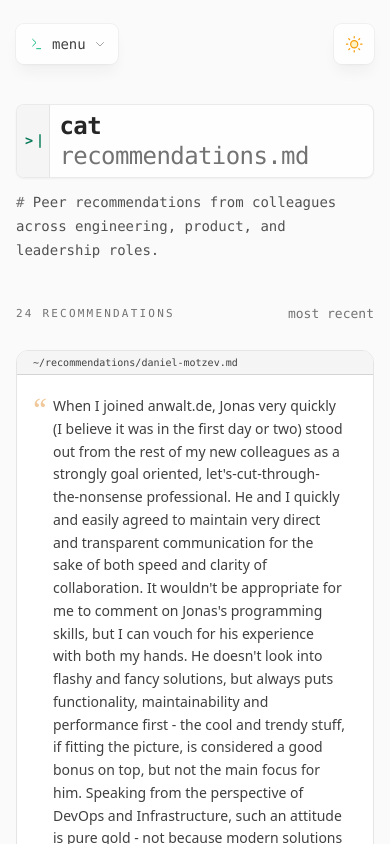
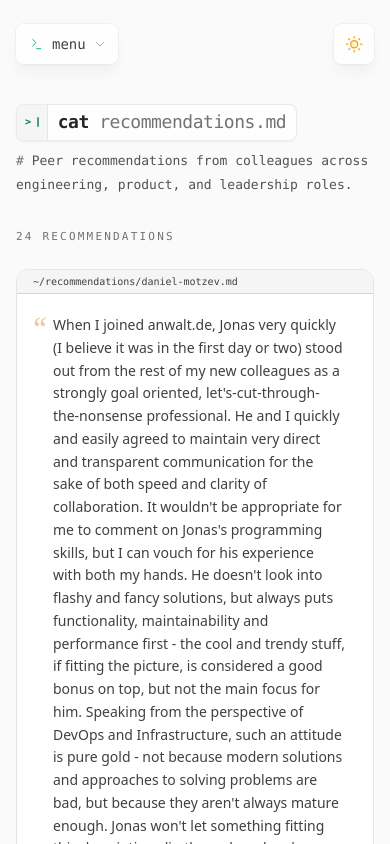
Before and after one commit to wukis/cv-next, a Next.js app: page /recommendations in a window 390 px wide. Shown: the top 844 px of the page. Built offline with nearby package versions, Linux system fonts and the light colour scheme.

Commit message:
Mobile friendly adjustments

```diff
--- a/src/app/about/page.tsx
+++ b/src/app/about/page.tsx
@@ -81,11 +81,11 @@ export default function About() {
           <div className="grid grid-cols-1 gap-10 lg:grid-cols-[18rem_minmax(0,1fr)]">
             <aside className="space-y-8">
               <div className="border-b border-neutral-200 pb-8 dark:border-neutral-700">
-                <div className="aspect-[4/4.4] w-full max-w-[18rem] overflow-hidden rounded-xl shadow-lg ring-4 ring-white dark:ring-neutral-800">
+                <div className="mx-auto aspect-[4/4.4] w-full max-w-[9rem] overflow-hidden rounded-xl shadow-lg ring-4 ring-white sm:max-w-[14rem] dark:ring-neutral-800">
                   <Image
                     src={portraitImage}
                     alt="Jonas Petrik - Staff Engineer and Team Lead"
-                    sizes="(min-width: 1024px) 18rem, (min-width: 640px) 14rem, 100vw"
+                    sizes="(min-width: 1024px) 14rem, (min-width: 640px) 14rem, 9rem"
                     className="h-full w-full object-cover"
                     priority={false}
                   />
--- a/src/components/ExperienceClientPage.tsx
+++ b/src/components/ExperienceClientPage.tsx
@@ -431,11 +431,11 @@ function Education({
                 <h3 className="text-lg font-semibold text-neutral-800 dark:text-neutral-100">
                   {education.institution}
                 </h3>
-                <div className="mt-1 flex flex-wrap items-center gap-x-3 gap-y-1 text-sm text-neutral-700 dark:text-neutral-200">
+                <div className="mt-1 flex flex-col items-start gap-1 text-sm text-neutral-700 dark:text-neutral-200 sm:flex-row sm:flex-wrap sm:items-center sm:gap-x-3 sm:gap-y-1">
                   <span className="font-mono text-neutral-500 dark:text-neutral-400">
                     {duration.years}y
                   </span>
-                  <span className="text-neutral-300 dark:text-neutral-600">
+                  <span className="hidden text-neutral-300 sm:inline dark:text-neutral-600">
                     ·
                   </span>
                   <span className="flex items-center gap-1">
@@ -470,7 +470,7 @@ function Education({
               <div className="mt-1.5 h-2 w-2 flex-shrink-0 rounded-full bg-neutral-400 dark:bg-neutral-500" />
 
               <div className="min-w-0 flex-1">
-                <div className="flex flex-wrap items-center gap-2">
+                <div className="flex flex-col items-start gap-1 sm:flex-row sm:flex-wrap sm:items-center sm:gap-2">
                   <h4 className="font-medium text-neutral-800 dark:text-neutral-100">
                     {education.studyType} in {education.area}
                   </h4>
@@ -651,11 +651,11 @@ function Work({
                           companyData.company
                         )}
                       </h3>
-                      <div className="mt-1 flex flex-wrap items-center gap-x-3 gap-y-1 text-sm text-neutral-700 dark:text-neutral-200">
+                      <div className="mt-1 flex flex-col items-start gap-1 text-sm text-neutral-700 dark:text-neutral-200 sm:flex-row sm:flex-wrap sm:items-center sm:gap-x-3 sm:gap-y-1">
                         <span className="font-mono text-neutral-500 dark:text-neutral-400">
                           {formatDuration(companyData.totalDuration)}
                         </span>
-                        <span className="text-neutral-300 dark:text-neutral-600">
+                        <span className="hidden text-neutral-300 sm:inline dark:text-neutral-600">
                           ·
                         </span>
                         <span className="flex items-center gap-1">
@@ -684,7 +684,7 @@ function Work({
                         </span>
                         {hasMultipleRoles && (
                           <>
-                            <span className="text-neutral-300 dark:text-neutral-600">
+                            <span className="hidden text-neutral-300 sm:inline dark:text-neutral-600">
                               ·
                             </span>
                             <span className="inline-flex items-center gap-1 text-neutral-500 dark:text-neutral-400">
@@ -741,10 +741,11 @@ function Work({
                           <div className="mt-[7px] h-2 w-2 flex-shrink-0 rounded-full bg-neutral-400 dark:bg-neutral-500" />
 
                           <div className="min-w-0 flex-1">
-                            <div className="flex flex-wrap items-center gap-2">
+                            <div className="flex flex-col items-start gap-1 sm:flex-row sm:flex-wrap sm:items-center sm:gap-2">
                               <h4 className="font-medium text-neutral-900 dark:text-neutral-100">
                                 {experience.position}
                               </h4>
+                              <div className="flex flex-wrap items-center gap-2">
                                 <span className="font-mono text-[10px] uppercase tracking-wider text-neutral-500 dark:text-neutral-400">
                                   {formatDuration(
                                     getDuration(
@@ -771,6 +772,7 @@ function Work({
                                     promoted
                                   </span>
                                 )}
+                              </div>
                             </div>
 
                             {experience.scope ? (
--- a/src/components/HomeClientContent.tsx
+++ b/src/components/HomeClientContent.tsx
@@ -301,7 +301,7 @@ export default function HomeClientContent() {
                   </p>
                 </div>
 
-                <div className="mt-5 flex flex-col items-center gap-3 sm:flex-row sm:items-center">
+                <div className="mt-5 flex flex-row flex-wrap items-center justify-center gap-3 sm:justify-start">
                   <Button
                     href="/cv"
                     variant="secondary"
--- a/src/components/TerminalHeader.tsx
+++ b/src/components/TerminalHeader.tsx
@@ -56,9 +56,9 @@ export function TerminalPageHeader({
   as = 'h1',
 }: TerminalPageHeaderProps) {
   return (
-    <div className="mb-10">
+    <div className="mb-8 sm:mb-10">
       {eyebrow ? (
-        <div className="mb-4 inline-flex items-center gap-2 font-mono text-[11px] uppercase tracking-[0.2em] text-neutral-500 dark:text-neutral-400">
+        <div className="mb-3 inline-flex items-center gap-2 font-mono text-[10px] uppercase tracking-[0.18em] text-neutral-500 dark:text-neutral-400 sm:mb-4 sm:text-[11px] sm:tracking-[0.2em]">
           <span className="h-1.5 w-1.5 rounded-full bg-emerald-500 dark:bg-emerald-400" />
           {eyebrow}
         </div>
@@ -67,9 +67,9 @@ export function TerminalPageHeader({
         as={as}
         command={command}
         argument={argument}
-        className="text-2xl font-bold tracking-tight sm:text-4xl lg:text-5xl"
+        className="text-lg font-semibold tracking-tight sm:text-4xl sm:font-bold lg:text-5xl"
       />
-      <p className="mt-3 font-mono text-sm text-neutral-600 dark:text-neutral-400 sm:text-lg">
+      <p className="mt-2 font-mono text-xs text-neutral-600 dark:text-neutral-400 sm:mt-3 sm:text-lg">
         <span className="text-neutral-500 dark:text-neutral-400"># </span>
         {description}
       </p>
--- a/src/components/TestimonialsWall.tsx
+++ b/src/components/TestimonialsWall.tsx
@@ -9,6 +9,20 @@ const testimonialAccent = {
   hoverBorder: 'hover:border-emerald-300 dark:hover:border-emerald-700',
   quote: 'text-amber-600 dark:text-amber-400',
   ring: 'ring-emerald-500/40 dark:ring-emerald-400/40',
+}
+
+function SortIcon(props: React.ComponentPropsWithoutRef<'svg'>) {
+  return (
+    <svg viewBox="0 0 20 20" fill="none" aria-hidden="true" {...props}>
+      <path
+        d="M6 4v12m0 0-2.5-2.5M6 16l2.5-2.5M14 16V4m0 0-2.5 2.5M14 4l2.5 2.5"
+        stroke="currentColor"
+        strokeWidth="1.5"
+        strokeLinecap="round"
+        strokeLinejoin="round"
+      />
+    </svg>
+  )
 }
 
 function Recommendation({
@@ -156,13 +170,18 @@ export function TestimonialsWall({
                   current === 'recent' ? 'natural' : 'recent',
                 )
               }}
-              className={`font-mono text-xs transition-colors ${
+              className={`hidden items-center gap-1.5 rounded-full border px-3 py-1.5 font-mono text-xs transition-all sm:inline-flex ${
                 sortMode === 'recent'
-                  ? 'text-emerald-700 dark:text-emerald-300'
-                  : 'text-neutral-500 hover:text-emerald-700 dark:text-neutral-400 dark:hover:text-emerald-300'
+                  ? 'border-emerald-300 bg-emerald-50 text-emerald-800 shadow-sm dark:border-emerald-700 dark:bg-emerald-950/40 dark:text-emerald-200'
+                  : 'border-neutral-200 text-neutral-500 hover:border-emerald-300 hover:bg-emerald-50/70 hover:text-emerald-700 dark:border-neutral-700 dark:text-neutral-400 dark:hover:border-emerald-700 dark:hover:bg-emerald-950/30 dark:hover:text-emerald-300'
               }`}
               aria-pressed={sortMode === 'recent'}
             >
+              <SortIcon
+                className={`h-3.5 w-3.5 transition-transform ${
+                  sortMode === 'recent' ? 'rotate-180' : ''
+                }`}
+              />
               most recent
             </button>
           ) : null}
```
Lines whose indentation alone changed are shown as unchanged.
